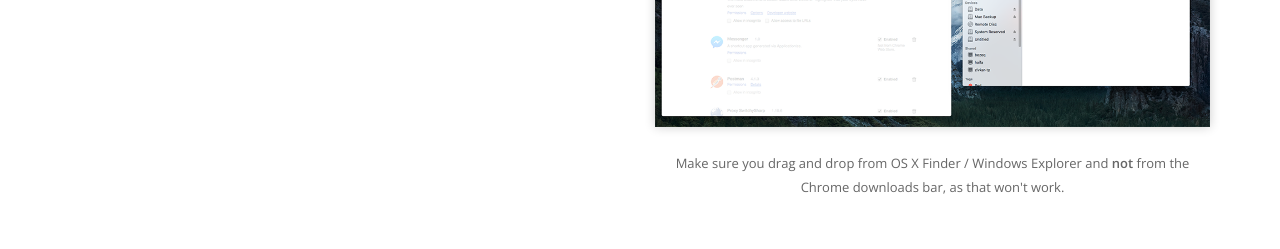
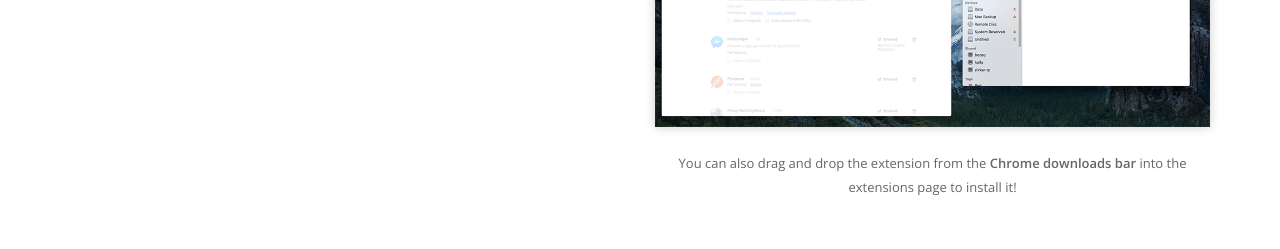
Before and after one commit to eladnava/applicationize, a browser extension: page public/now.html in a window 1280 px wide. Shown: the part 963-1212 px from the top of the page. Drawn offline with nearby package versions, Linux system fonts and the light colour scheme.

Commit message:
Update drag-n-drop installation instructions

```diff
--- a/public/now.html
+++ b/public/now.html
@@ -157,7 +157,7 @@
                             <!-- Drag and drop (screenshot) -->
                             <div class="text-center mb-xs-24">
                                 <img class="cast-shadow" alt="Preview" src="img/screenshots/install.png" />
-                                <p class="desc mt24">Make sure you drag and drop from OS X Finder / Windows Explorer and <b>not</b> from the Chrome downloads bar, as that won't work.</p>
+                                <p class="desc mt24">You can also drag and drop the extension from the <b>Chrome downloads bar</b> into the extensions page to install it!</p>
                             </div>
                         </div>
                     </div>
```
